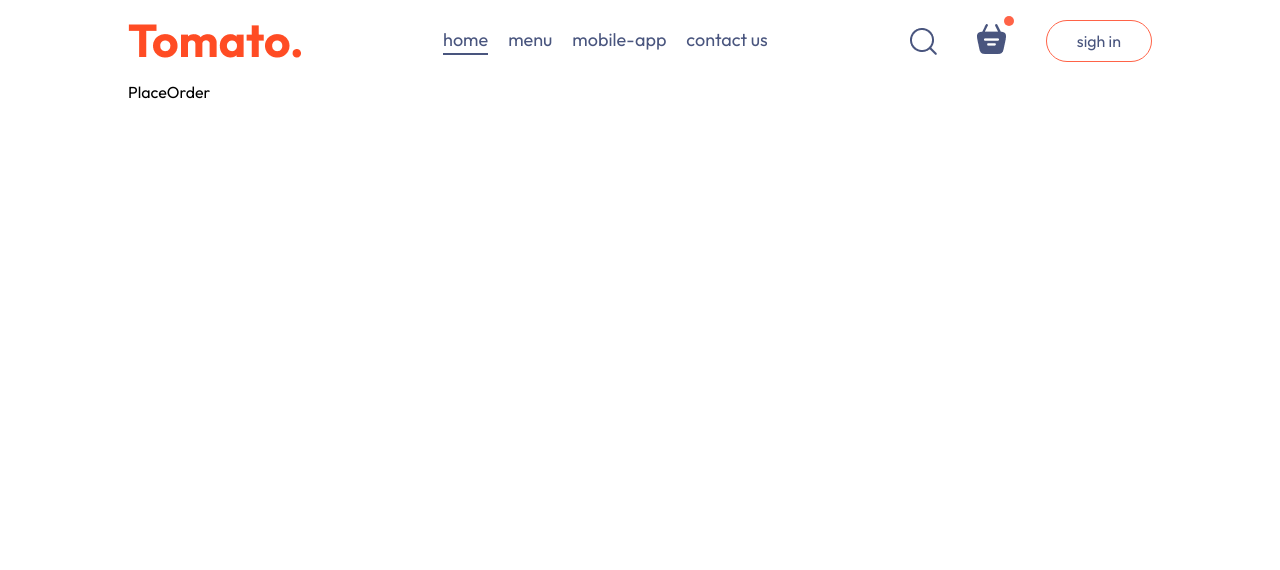
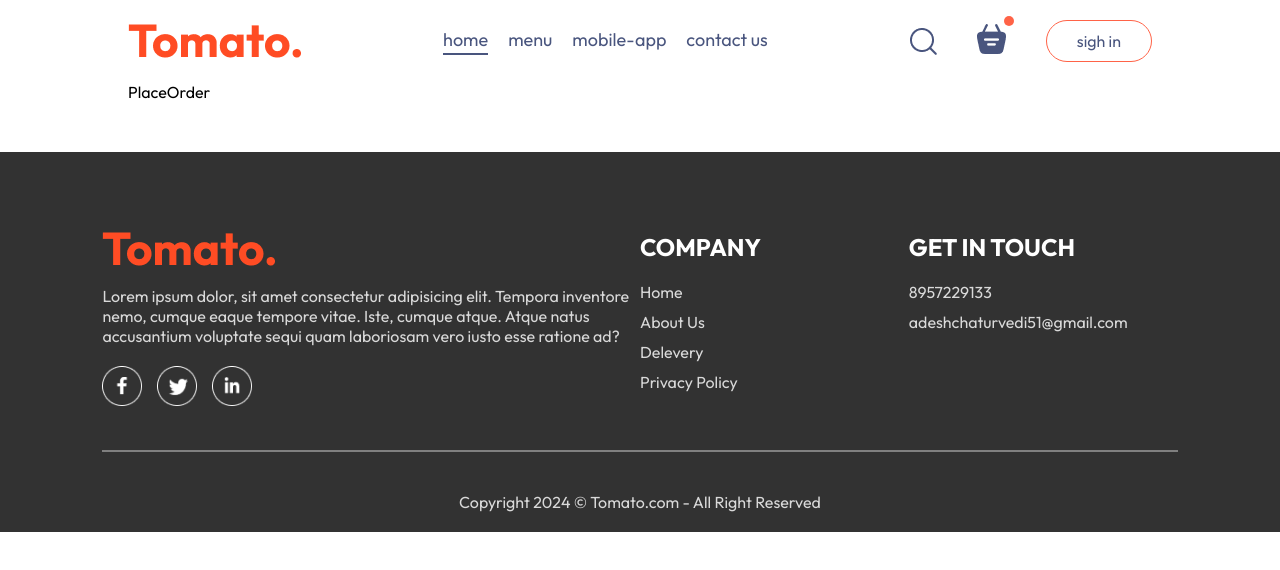
Before and after one commit to akchaturvedi/food-delevery-website, a React (Vite) app in the folder frontend/: page /order in a window 1280 px wide. Shown: the top 570 px of the page. Built offline with nearby package versions, Linux system fonts and the light colour scheme.

Commit message:
footer component added now

```diff
--- a/frontend/src/App.jsx
+++ b/frontend/src/App.jsx
@@ -4,10 +4,12 @@
 import Cart from './pages/Cart/Cart'
 import PlaceOrder from './pages/place-order/PlaceOrder'
 import{Routes,Route} from 'react-router-dom'
+import Footer from './components/Footer/Footer'
 
 const App = () => {
   return (
-    <div className='app'>
+    <>
+      <div className='app'>
       <Navbar/>
       <Routes>
         <Route path ='/' element ={<Home/>}/>
@@ -15,6 +17,10 @@
         <Route path='/order' element={<PlaceOrder/>}/>
       </Routes>
     </div>
+
+    <Footer/>
+    </>
+
   )
 }
 
--- /dev/null
+++ b/frontend/src/components/Footer/Footer.css
@@ -0,0 +1,50 @@
+.footer {
+    color: #d9d9d9;
+    background-color: #323232;
+    display: flex;
+    flex-direction: column;
+    align-items: center;
+    gap: 20px;
+    padding: 20px 8vw;
+    padding-top: 80px;
+    margin-top: 50px;
+}
+
+.footer-content {
+    width: 100%;
+    display: grid;
+    grid-template-columns: 2fr 1fr 1fr;
+}
+
+.footer-content-left ,.footer-content-right , .footer-content-center {
+    display: flex;
+    flex-direction: column;
+    align-items: start;
+    gap: 20px;
+
+}
+
+.footer-content-left li ,.footer-content-right li , .footer-content-center  li {
+    list-style: none;
+    margin-bottom: 10px;
+    cursor: pointer;
+
+}
+
+.footer-content-right h2 , .footer-content-center  h2{
+   color: white;
+
+}
+
+.footer-social-icons img{
+   width: 40px;
+   margin-right: 15px;
+}
+
+.footer hr {
+    width: 100%;
+    height: 2px;
+    margin: 20px 2px;
+    background-color: gray;
+    border: none;
+}
--- /dev/null
+++ b/frontend/src/components/Footer/Footer.jsx
@@ -0,0 +1,51 @@
+import React from 'react'
+import './Footer.css'
+import { assets } from '../../assets/assets'
+
+const Footer = () => {
+  return (
+    <div className='footer' id='footer'>
+
+        <div className="footer-content">
+            <div className="footer-content-left">
+                <img src={assets.logo} alt="" />
+                <p>Lorem ipsum dolor, sit amet consectetur adipisicing elit. Tempora inventore nemo, cumque eaque tempore vitae. Iste, cumque atque. Atque natus accusantium voluptate sequi quam laboriosam vero iusto esse ratione ad?</p>
+                <div className="footer-social-icons">
+                    <img src={assets.facebook_icon} alt="" />
+                    <img src={assets.twitter_icon} alt="" />
+                    <img src={assets.linkedin_icon} alt="" />
+                </div>
+            </div>
+
+            <div className="footer-content-center">
+
+                <h2>COMPANY</h2>
+                <ul>
+                   <li>Home</li>
+                   <li>About Us</li>
+                   <li>Delevery</li>
+                   <li>Privacy Policy</li>
+                </ul>
+            </div>
+
+            <div className="footer-content-right">
+
+                <h2>GET IN TOUCH</h2>
+
+                <ul>
+                    <li>8957229133</li>
+                    <li>adeshchaturvedi51@gmail.com</li>
+                </ul>
+
+            </div>
+
+        </div>
+
+        <hr/>
+
+      <p className="footer-copyright">Copyright 2024 © Tomato.com - All Right Reserved</p>
+    </div>
+  )
+}
+
+export default Footer
```
